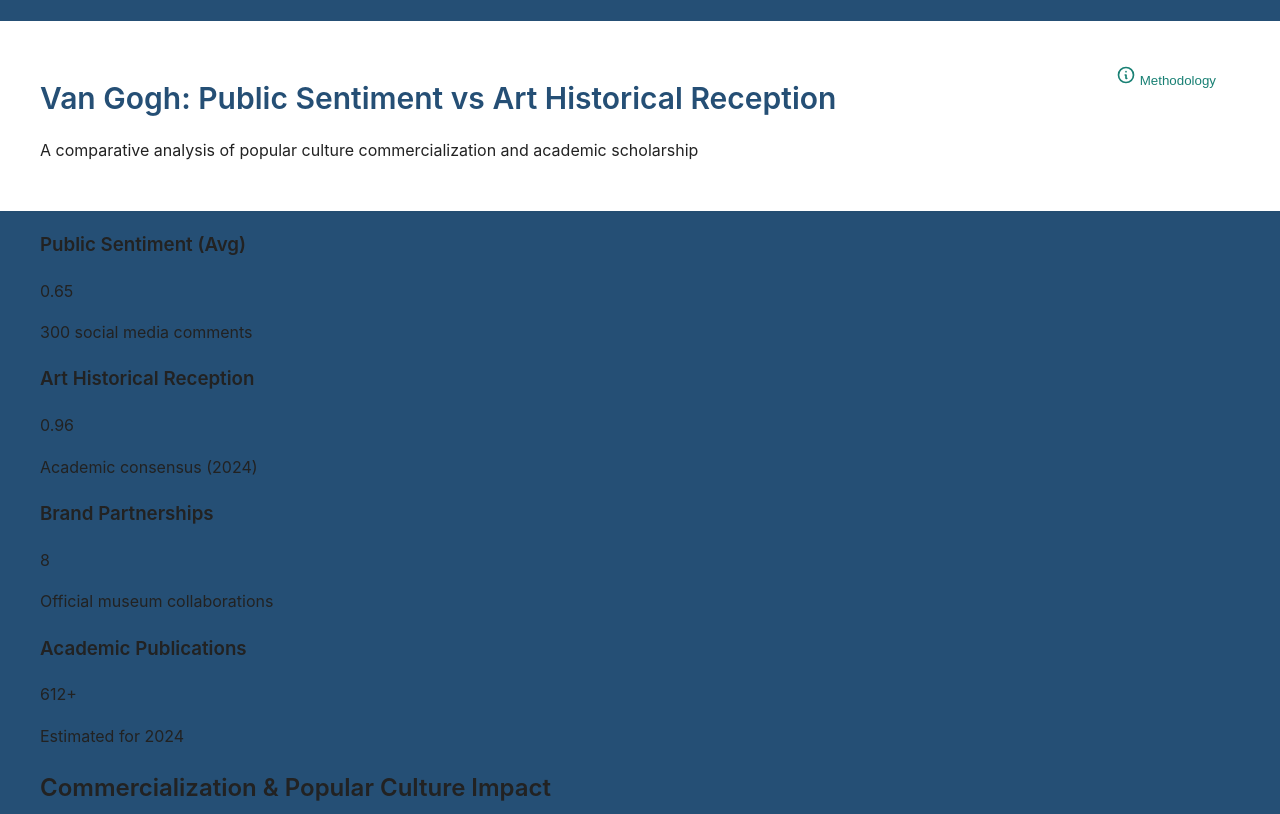
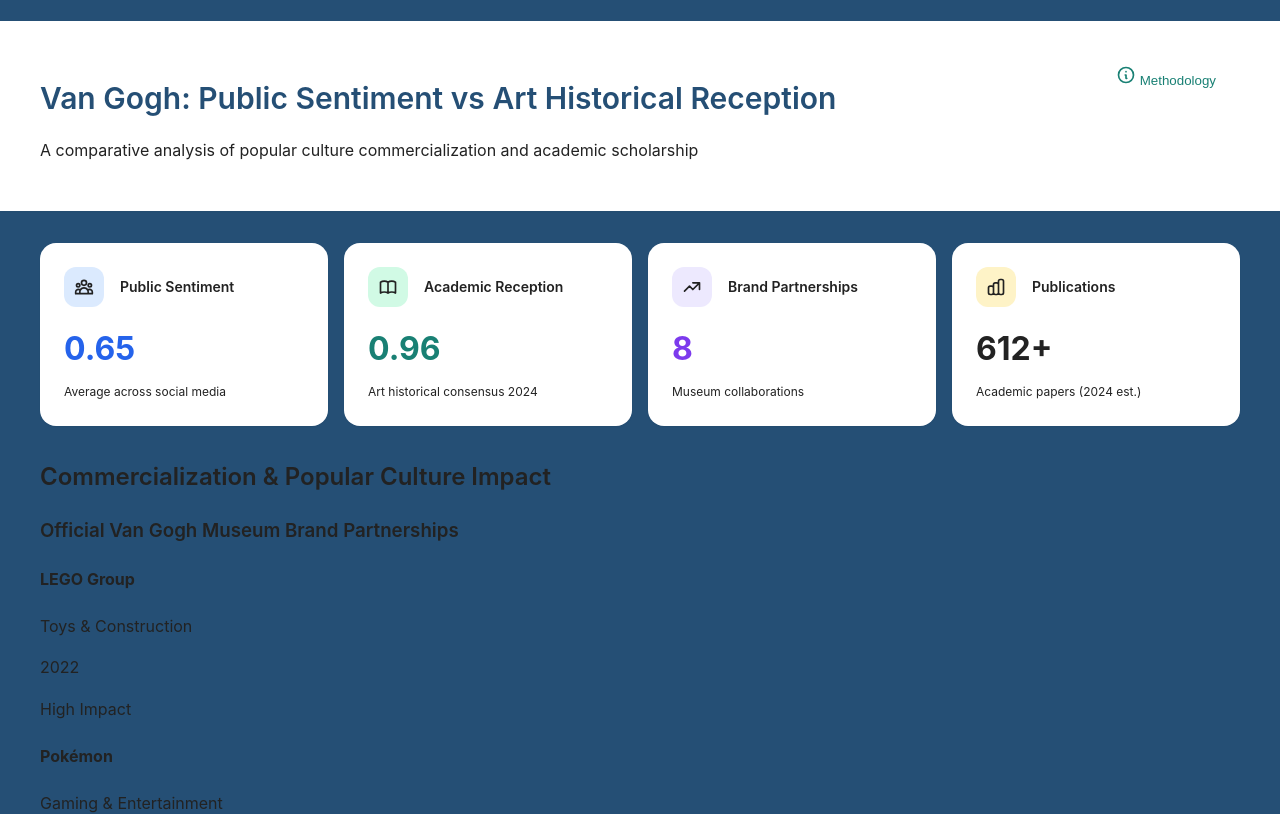
Before and after one commit to JJLindsey/vangogh-sentiment, a Vue app: page /data in a window 1280 px wide. Shown: the top 814 px of the page. Built offline with nearby package versions, Linux system fonts and the light colour scheme.

Commit message:
fix divs and update theme

```diff
--- a/src/assets/theme.css
+++ b/src/assets/theme.css
@@ -193,3 +193,70 @@ button:hover, .button:hover {
   width: 1em;
   margin-right: var(--spacing-sm);
 }
+
+/** Metric Cards **/
+.metrics-grid {
+  display: grid;
+  grid-template-columns: repeat(auto-fit, minmax(240px, 1fr));
+  gap: var(--spacing-md);
+  margin: var(--spacing-xl) 0;
+}
+
+.metric-card {
+  background: white;
+  border-radius: var(--radius-xl);
+  padding: var(--spacing-lg);
+  border: 1px solid var(--gray-200);
+  box-shadow: var(--shadow-sm);
+  transition: all 0.2s ease;
+}
+
+.metric-card:hover {
+  box-shadow: var(--shadow-md);
+  transform: translateY(-2px);
+}
+
+.metric-header {
+  display: flex;
+  align-items: center;
+  gap: var(--spacing-md);
+  margin-bottom: var(--spacing-md);
+}
+
+.metric-icon {
+  width: 2.5rem;
+  height: 2.5rem;
+  border-radius: var(--radius-lg);
+  display: flex;
+  align-items: center;
+  justify-content: center;
+}
+
+.metric-icon-blue { background: #dbeafe; }
+.metric-icon-teal { background: #d1fae5; }
+.metric-icon-accent { background: #ede9fe; }
+.metric-icon-gold { background: #fef3c7; }
+
+.metric-label {
+  font-size: 0.875rem;
+  font-weight: 600;
+  color: var(--gray-700);
+  margin: 0;
+}
+
+.metric-value {
+  font-size: 2rem;
+  font-weight: 700;
+  margin: var(--spacing-sm) 0;
+}
+
+.metric-value-blue { color: #2563eb; }
+.metric-value-teal { color: var(--accent-color); }
+.metric-value-accent { color: #7c3aed; }
+.metric-value-gold { color: var(--gold-accent); }
+
+.metric-description {
+  font-size: 0.75rem;
+  color: var(--gray-600);
+  margin: 0;
+}
--- a/src/views/VanGoghData.vue
+++ b/src/views/VanGoghData.vue
@@ -63,28 +63,61 @@
           </div>
       </div>
       </div>
-      <!-- Summary Stats -->
-      <div class="grid grid-cols-1 md:grid-cols-4 gap-4">
-        <div class="p-4 bg-white rounded-lg shadow">
-          <h3 class="font-semibold text-gray-700 text-sm">Public Sentiment (Avg)</h3>
-          <p class="text-3xl font-bold text-blue-600">{{ averageSentiment }}</p>
-          <p class="text-xs text-gray-600">{{ analyzedComments.length }} social media comments</p>
+  <!-- Summary Stats -->
+      <div class="metrics-grid">
+      <!-- <div class="metrics-grid"> -->
+      <div class="metric-card">
+        <div class="metric-header">
+          <div class="metric-icon metric-icon-blue">
+            <svg class="icon" fill="none" stroke="currentColor" viewBox="0 0 24 24">
+              <path stroke-linecap="round" stroke-linejoin="round" stroke-width="2" d="M17 20h5v-2a3 3 0 00-5.356-1.857M17 20H7m10 0v-2c0-.656-.126-1.283-.356-1.857M7 20H2v-2a3 3 0 015.356-1.857M7 20v-2c0-.656.126-1.283.356-1.857m0 0a5.002 5.002 0 019.288 0M15 7a3 3 0 11-6 0 3 3 0 016 0zm6 3a2 2 0 11-4 0 2 2 0 014 0zM7 10a2 2 0 11-4 0 2 2 0 014 0z"/>
+            </svg>
+          </div>
+          <h3 class="metric-label">Public Sentiment</h3>
         </div>
-        <div class="p-4 bg-white rounded-lg shadow">
-          <h3 class="font-semibold text-gray-700 text-sm">Art Historical Reception</h3>
-          <p class="text-3xl font-bold text-green-600">{{ currentHistoricalRating }}</p>
-          <p class="text-xs text-gray-600">Academic consensus (2024)</p>
+        <p class="metric-value metric-value-blue">{{ averageSentiment }}</p>
+        <p class="metric-description">Average across social media</p>
+      </div>
+
+      <div class="metric-card">
+        <div class="metric-header">
+          <div class="metric-icon metric-icon-teal">
+            <svg class="icon" fill="none" stroke="currentColor" viewBox="0 0 24 24">
+              <path stroke-linecap="round" stroke-linejoin="round" stroke-width="2" d="M12 6.253v13m0-13C10.832 5.477 9.246 5 7.5 5S4.168 5.477 3 6.253v13C4.168 18.477 5.754 18 7.5 18s3.332.477 4.5 1.253m0-13C13.168 5.477 14.754 5 16.5 5c1.747 0 3.332.477 4.5 1.253v13C19.832 18.477 18.247 18 16.5 18c-1.746 0-3.332.477-4.5 1.253"/>
+            </svg>
+          </div>
+          <h3 class="metric-label">Academic Reception</h3>
         </div>
-        <div class="p-4 bg-white rounded-lg shadow">
-          <h3 class="font-semibold text-gray-700 text-sm">Brand Partnerships</h3>
-          <p class="text-3xl font-bold text-purple-600">{{ brandCollabs.length }}</p>
-          <p class="text-xs text-gray-600">Official museum collaborations</p>
+        <p class="metric-value metric-value-teal">{{ currentHistoricalRating }}</p>
+        <p class="metric-description">Art historical consensus 2024</p>
+      </div>
+
+      <div class="metric-card">
+        <div class="metric-header">
+          <div class="metric-icon metric-icon-accent">
+            <svg class="icon" fill="none" stroke="currentColor" viewBox="0 0 24 24">
+              <path stroke-linecap="round" stroke-linejoin="round" stroke-width="2" d="M13 7h8m0 0v8m0-8l-8 8-4-4-6 6"/>
+            </svg>
+          </div>
+          <h3 class="metric-label">Brand Partnerships</h3>
         </div>
-        <div class="p-4 bg-white rounded-lg shadow">
-          <h3 class="font-semibold text-gray-700 text-sm">Academic Publications</h3>
-          <p class="text-3xl font-bold text-orange-600">612+</p>
-          <p class="text-xs text-gray-600">Estimated for 2024</p>
+        <p class="metric-value metric-value-accent">{{ brandCollabs.length }}</p>
+        <p class="metric-description">Museum collaborations</p>
+      </div>
+
+      <div class="metric-card">
+        <div class="metric-header">
+          <div class="metric-icon metric-icon-gold">
+            <svg class="icon" fill="none" stroke="currentColor" viewBox="0 0 24 24">
+              <path stroke-linecap="round" stroke-linejoin="round" stroke-width="2" d="M9 19v-6a2 2 0 00-2-2H5a2 2 0 00-2 2v6a2 2 0 002 2h2a2 2 0 002-2zm0 0V9a2 2 0 012-2h2a2 2 0 012 2v10m-6 0a2 2 0 002 2h2a2 2 0 002-2m0 0V5a2 2 0 012-2h2a2 2 0 012 2v14a2 2 0 01-2 2h-2a2 2 0 01-2-2z"/>
+            </svg>
+          </div>
+          <h3 class="metric-label">Publications</h3>
         </div>
+        <p class="metric-value metric-value-gold">612+</p>
+        <p class="metric-description">Academic papers (2024 est.)</p>
+      </div>
+
       </div>
 
       <!-- Brand Collaborations Analysis -->
```
